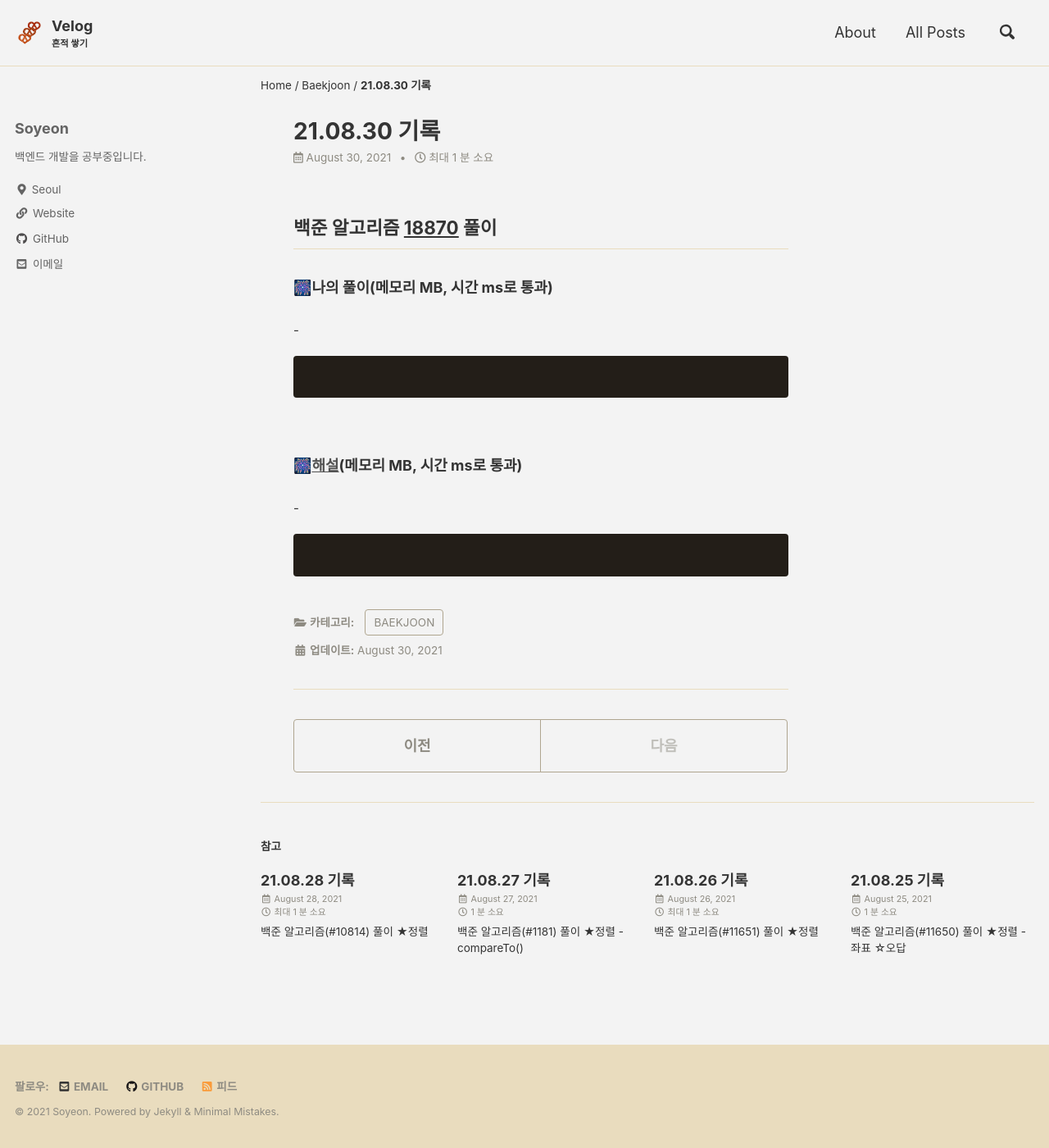
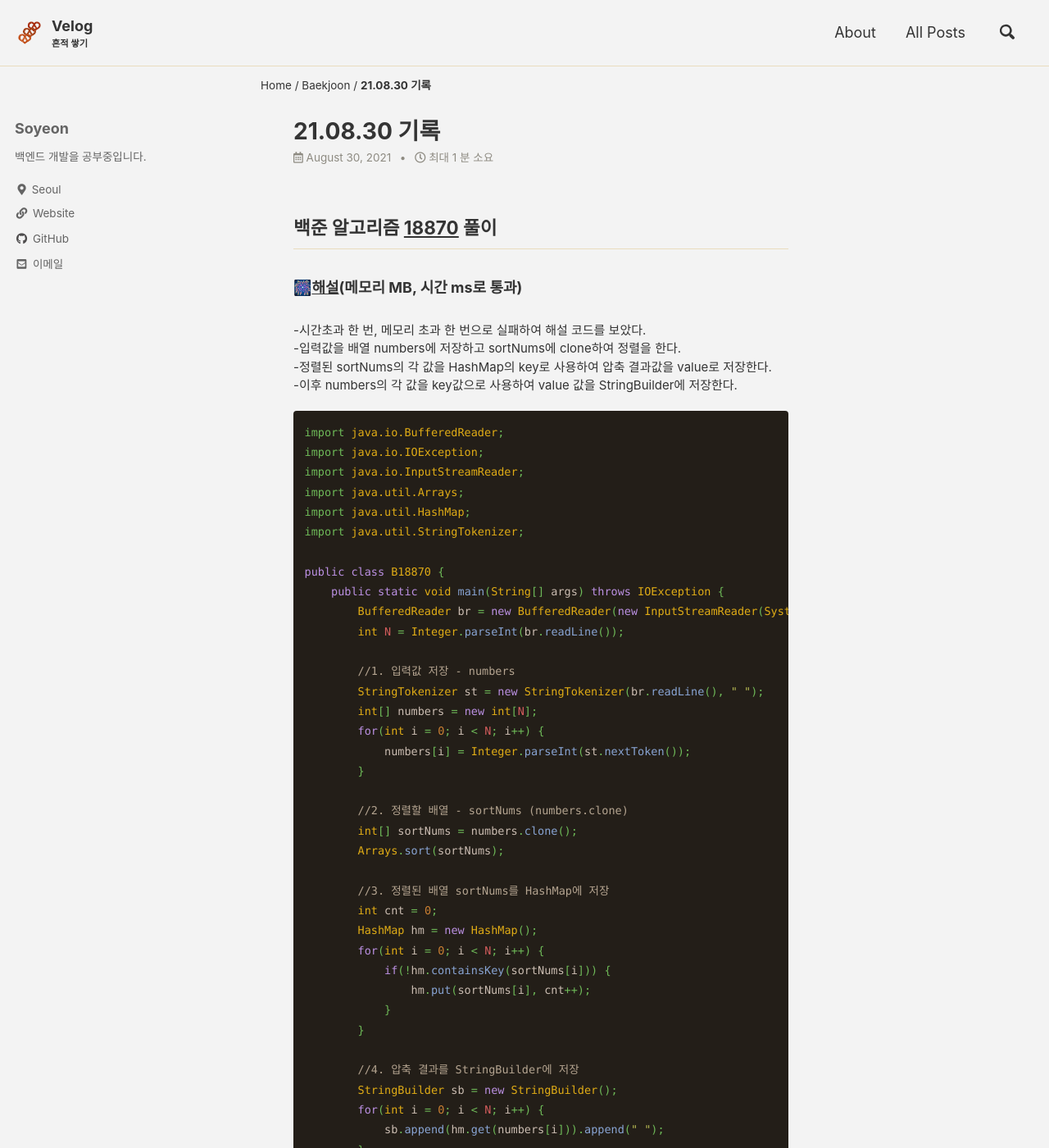
Before and after one commit to liv660/liv660.github.io, a Jekyll site: the page built from _posts/TIL/21.08.study/2021-08-30-210830.md, in a window 1280 px wide and 1400 px high. Shown: the whole window at 82% size. Built offline with Jekyll 4.4.1, drawn with Linux system fonts in a browser that asks for light colours; cached includes are drawn as plain includes; some of the changed text lies outside the part shown.

Commit message:
Update 08.30 #18870 algorithm

````diff
--- a/_posts/TIL/21.08.study/2021-08-30-210830.md
+++ b/_posts/TIL/21.08.study/2021-08-30-210830.md
@@ -8,17 +8,51 @@ categories:
 
 ## 백준 알고리즘 [18870](https://www.acmicpc.net/problem/18870) 풀이
 
-###### 🎆나의 풀이(메모리 MB, 시간 ms로 통과)<br/>
--<br>
+###### 🎆[해설](https://girawhale.tistory.com/38)(메모리 MB, 시간 ms로 통과)<br/>
+-시간초과 한 번, 메모리 초과 한 번으로 실패하여 해설 코드를 보았다.<br>
+-입력값을 배열 numbers에 저장하고 sortNums에 clone하여 정렬을 한다.<br>
+-정렬된 sortNums의 각 값을 HashMap의 key로 사용하여 압축 결과값을 value로 저장한다.<br>
+-이후 numbers의 각 값을 key값으로 사용하여 value 값을 StringBuilder에 저장한다.<br>
 
 ```java
+import java.io.BufferedReader;
+import java.io.IOException;
+import java.io.InputStreamReader;
+import java.util.Arrays;
+import java.util.HashMap;
+import java.util.StringTokenizer;
 
+public class B18870 {
+    public static void main(String[] args) throws IOException {
+        BufferedReader br = new BufferedReader(new InputStreamReader(System.in));
+        int N = Integer.parseInt(br.readLine());
+
+        //1. 입력값 저장 - numbers
+        StringTokenizer st = new StringTokenizer(br.readLine(), " ");
+        int[] numbers = new int[N];
+        for(int i = 0; i < N; i++) {
+            numbers[i] = Integer.parseInt(st.nextToken());
+        }
+
+        //2. 정렬할 배열 - sortNums (numbers.clone)
+        int[] sortNums = numbers.clone();
+        Arrays.sort(sortNums);
+
+        //3. 정렬된 배열 sortNums를 HashMap에 저장
+        int cnt = 0;
+        HashMap hm = new HashMap();
+        for(int i = 0; i < N; i++) {
+            if(!hm.containsKey(sortNums[i])) {
+                hm.put(sortNums[i], cnt++);
+            }
+        }
+
+        //4. 압축 결과를 StringBuilder에 저장
+        StringBuilder sb = new StringBuilder();
+        for(int i = 0; i < N; i++) {
+            sb.append(hm.get(numbers[i])).append(" ");
+        }
+        System.out.println(sb);
+    }
+}
 ```
-<br>
-
-###### 🎆[해설]()(메모리 MB, 시간 ms로 통과)<br/>
--<br>
-
-```java
-
-```
````
Also changed, not shown: other parts of _posts/TIL/21.08.study/2021-08-30-210830.md (+1 -1 lines).
